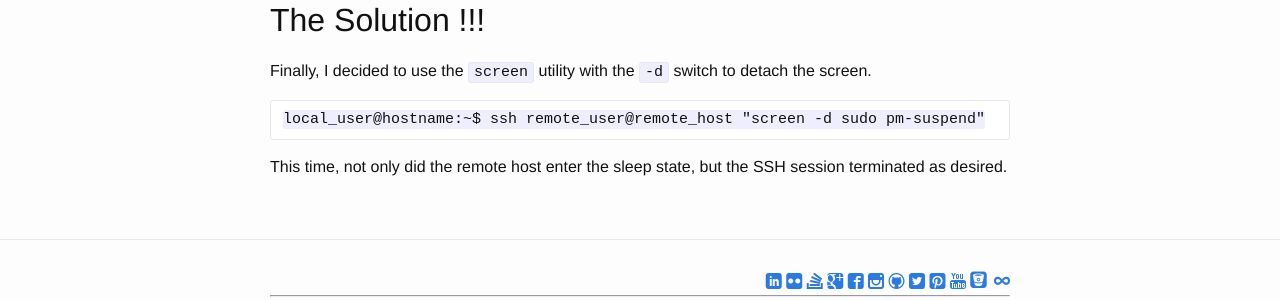
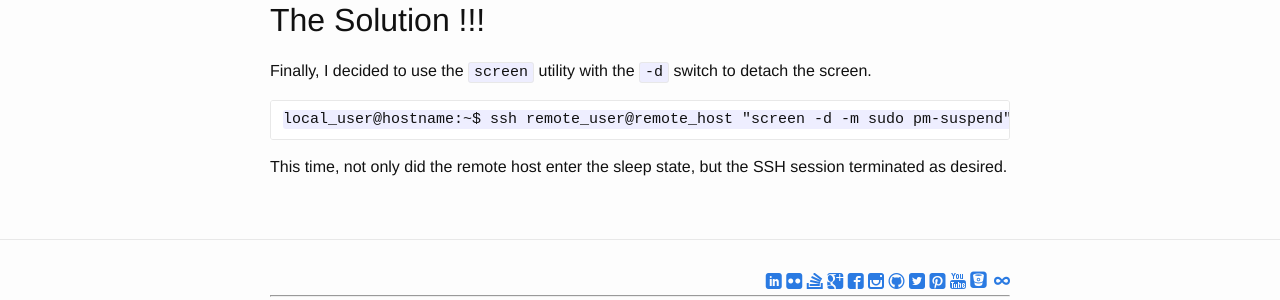
Before and after one commit to lordloh/karyashala, a Jekyll site: the page built from _posts/2017/2017-04-07-suspending_a_computer_over_ssh.markdown, in a window 1280 px wide. Shown: the part 885-1185 px from the top of the page. Built offline with Jekyll 4.4.1, drawn with Linux system fonts in a browser that asks for light colours; some web fonts are replaced; Markdown is read by kramdown in place of the engine named in the settings; comment, search, counter and statistics services are not loaded.

````diff
--- a/_posts/2017/2017-04-07-suspending_a_computer_over_ssh.markdown
+++ b/_posts/2017/2017-04-07-suspending_a_computer_over_ssh.markdown
@@ -47,7 +47,7 @@ Alas, the SSH session persisted.
 Finally, I decided to use the `screen` utility with the `-d` switch to detach the screen.
 
 ```
-local_user@hostname:~$ ssh remote_user@remote_host "screen -d sudo pm-suspend"
+local_user@hostname:~$ ssh remote_user@remote_host "screen -d -m sudo pm-suspend"
 ```
 
 This time, not only did the remote host enter the sleep state, but the SSH session terminated as desired.
````
